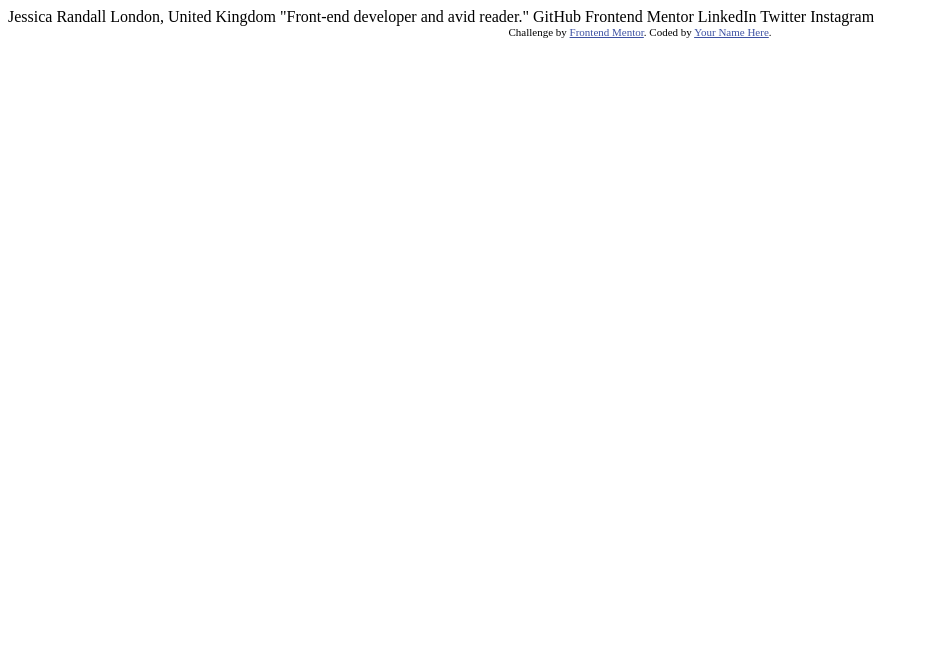
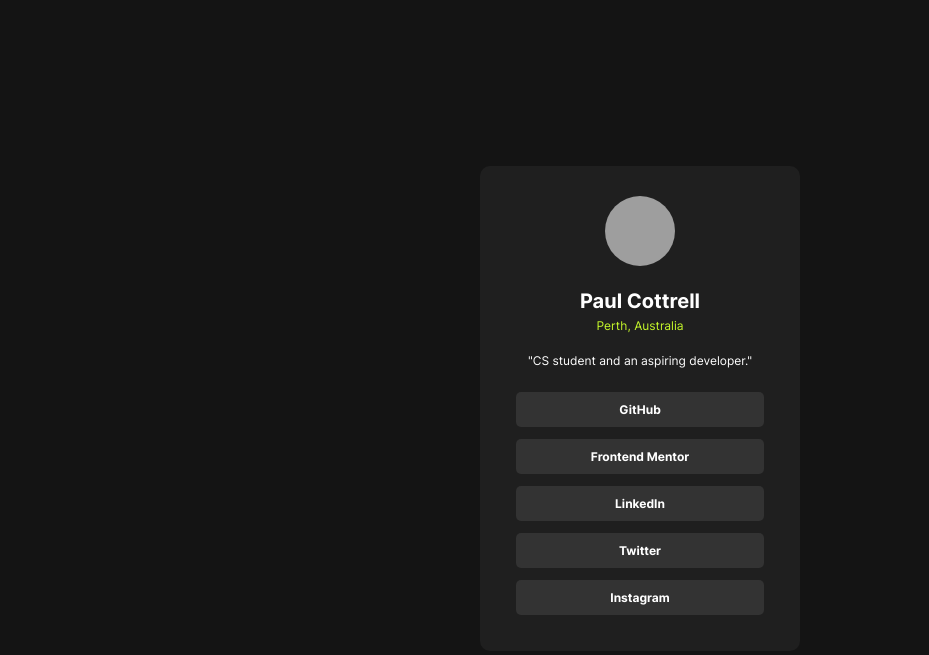
Before and after one commit to p-cottrell/social-links-profile, a plain HTML site: page index.html in a window 1280 px wide. Shown: the whole page, without its empty margins (0-929 px from the left). Drawn offline with Linux system fonts and the light colour scheme; grey boxes are pictures that could not be loaded.

Commit message:
Project finalised

```diff
--- a/index.html
+++ b/index.html
@@ -5,30 +5,29 @@
   <meta name="viewport" content="width=device-width, initial-scale=1.0"> <!-- displays site properly based on user's device -->
 
   <link rel="icon" type="image/png" sizes="32x32" href="./assets/images/favicon-32x32.png">
+  <link rel="stylesheet" href="./style.css">
 
-  <title>Frontend Mentor | Social links profile</title>
+  <title>Social links profile</title>
 
-  <!-- Feel free to remove these styles or customise in your own stylesheet 👍 -->
-  <style>
-    .attribution { font-size: 11px; text-align: center; }
-    .attribution a { color: hsl(228, 45%, 44%); }
-  </style>
 </head>
 <body>
+  <div class="link-container" >
 
-  Jessica Randall
-  London, United Kingdom
-  "Front-end developer and avid reader."
+    <img class="avatar" src="./assets/images/me.jpg" alt="Avatar">
 
-  GitHub
-  Frontend Mentor
-  LinkedIn
-  Twitter
-  Instagram
+    <h1 class="link-container__name">Paul Cottrell</h1>
+    <p class="link-container__location">Perth, Australia</p>
+    <p class="link-container__description">"CS student and an aspiring developer."</p>
 
-  <div class="attribution">
-    Challenge by <a href="https://www.frontendmentor.io?ref=challenge" target="_blank">Frontend Mentor</a>.
-    Coded by <a href="#">Your Name Here</a>.
+    <div class="btn-container">
+      <a href="https://github.com/p-cottrell" target="_blank" class="btn">GitHub</a>
+      <a href="https://www.frontendmentor.io/profile/p-cottrell" target="_blank" class="btn">Frontend Mentor</a>
+      <a href="https://www.linkedin.com/in/paul-cottrell-b41345248/" target="_blank" class="btn">LinkedIn</a>
+      <a href="https://twitter.com/" target="_blank" class="btn">Twitter</a>
+      <a href="https://instagram.com/" target="_blank" class="btn">Instagram</a>
+    </div>
+
   </div>
+
 </body>
 </html>
--- /dev/null
+++ b/style.css
@@ -0,0 +1,78 @@
+* {
+  box-sizing: border-box;
+}
+
+body {
+    background-color: hsl(0, 0%, 8%);
+    color: hsl(0, 0%, 100%);
+    font-family: Inter;
+    font-size: 12px;
+    height: 100vh;
+    display: flex;
+    justify-content: center;
+    align-items: center;
+}
+
+a {
+  text-decoration: none;
+}
+
+@font-face {
+    font-family: 'Inter';
+    src: url('./assets/fonts/Inter-VariableFont_slnt,wght.ttf');
+}
+
+.link-container {
+    background-color: hsl(0, 0%, 12%);
+    padding: 30px;
+    border-radius: 10px;
+    text-align: center;
+    width: 90%;
+    max-width: 320px;
+}
+
+.avatar {
+    border-radius: 35px;
+    width:  70px;
+    height: 70px;
+    object-fit: cover;
+}
+
+.link-container__name {
+    font-size: 20px;
+    margin-top: 20px;
+    margin-bottom: 5px;
+}
+
+.link-container__location {
+    color: hsl(75, 94%, 57%);
+    margin-top: 1px;
+}
+
+.link-container__description {
+    margin-top: 20px;
+}
+
+.btn-container {
+    margin-top: 18px;
+    display: flex;
+    flex-direction: column;
+}
+
+.btn {
+    margin: 6px;
+    padding: 10px;
+    background-color: hsl(0, 0%, 20%);
+    color: hsl(0, 0%, 100%);
+    border-radius: 5px;
+    font-family: Inter;
+    font-size: 12px;
+    font-weight: 700;
+}
+
+.btn:hover {
+    font-weight: 400;
+    cursor: pointer;
+    box-shadow: 2px 2px 2px hsl(0, 0%, 8%);
+    transition: box-shadow 0.2s ease;
+}
```
Also changed, not shown: 1 other file.
